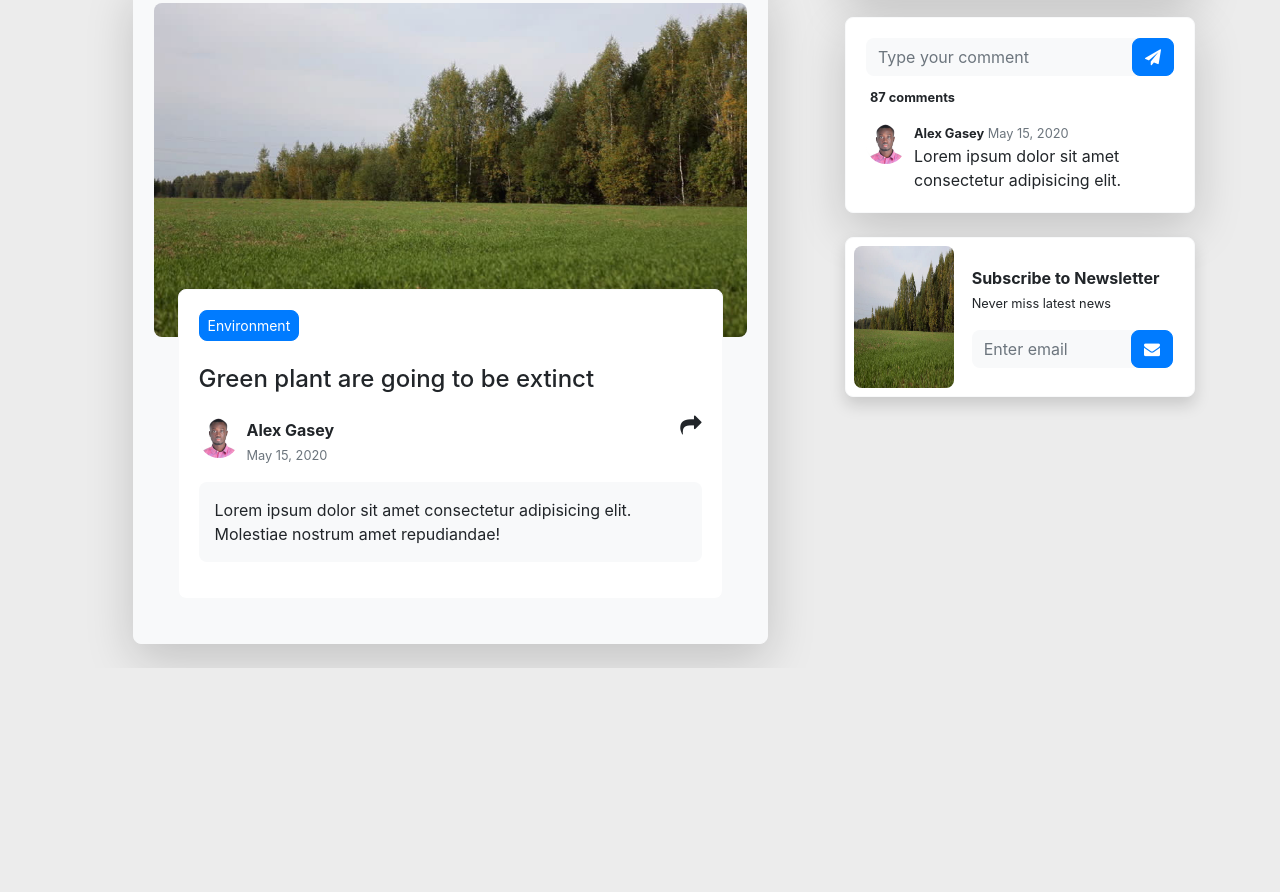
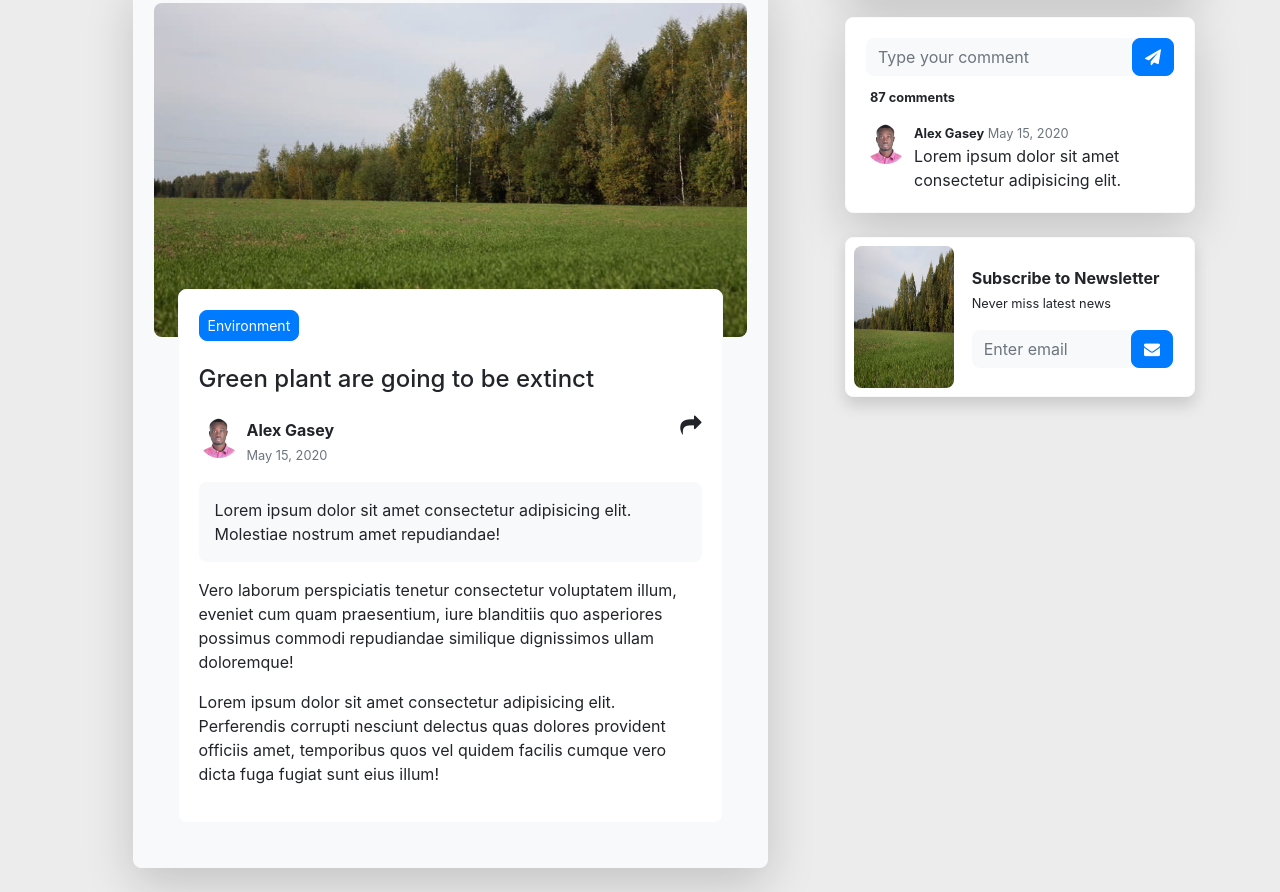
Before and after one commit to benrichebo/payments, a website: page src/index.html in a window 1280 px wide. Shown: the part 244-1136 px from the top of the page. Before the commit the page ends 912 px from the top, so only its background shows below. Drawn offline with nearby package versions, Linux system fonts and the light colour scheme; files that its build step writes are made by us from their sources.

Commit message:
style
some style changes were made

```diff
--- a/src/index.html
+++ b/src/index.html
@@ -81,6 +81,12 @@
                     <blockquote class="bg-light p-3 rounded-lg mt-3">
                       Lorem ipsum dolor sit amet consectetur adipisicing elit. Molestiae nostrum amet repudiandae!
                     </blockquote>
+                    <div class="my-3">
+                      <p> Vero laborum perspiciatis tenetur consectetur voluptatem illum, eveniet cum quam praesentium, iure blanditiis quo asperiores possimus commodi repudiandae similique dignissimos ullam doloremque!</p>
+                      <p>
+                       Lorem ipsum dolor sit amet consectetur adipisicing elit. Perferendis corrupti nesciunt delectus quas dolores provident officiis amet, temporibus quos vel quidem facilis cumque vero dicta fuga fugiat sunt eius illum!
+                      </p>
+                    </div>
                   </div>
                 </div>
               </div>
```
Also changed, not shown: dist/index.html.
